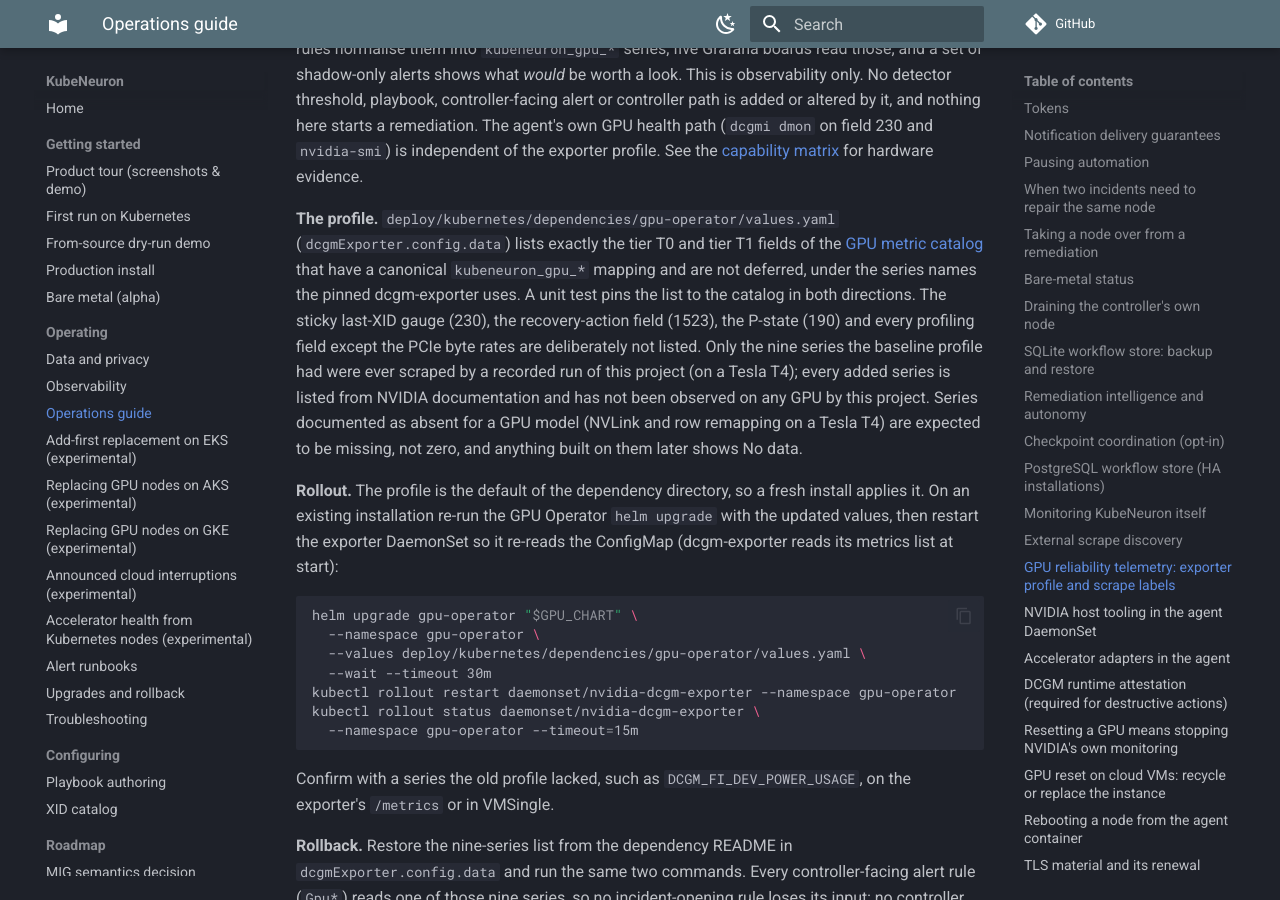
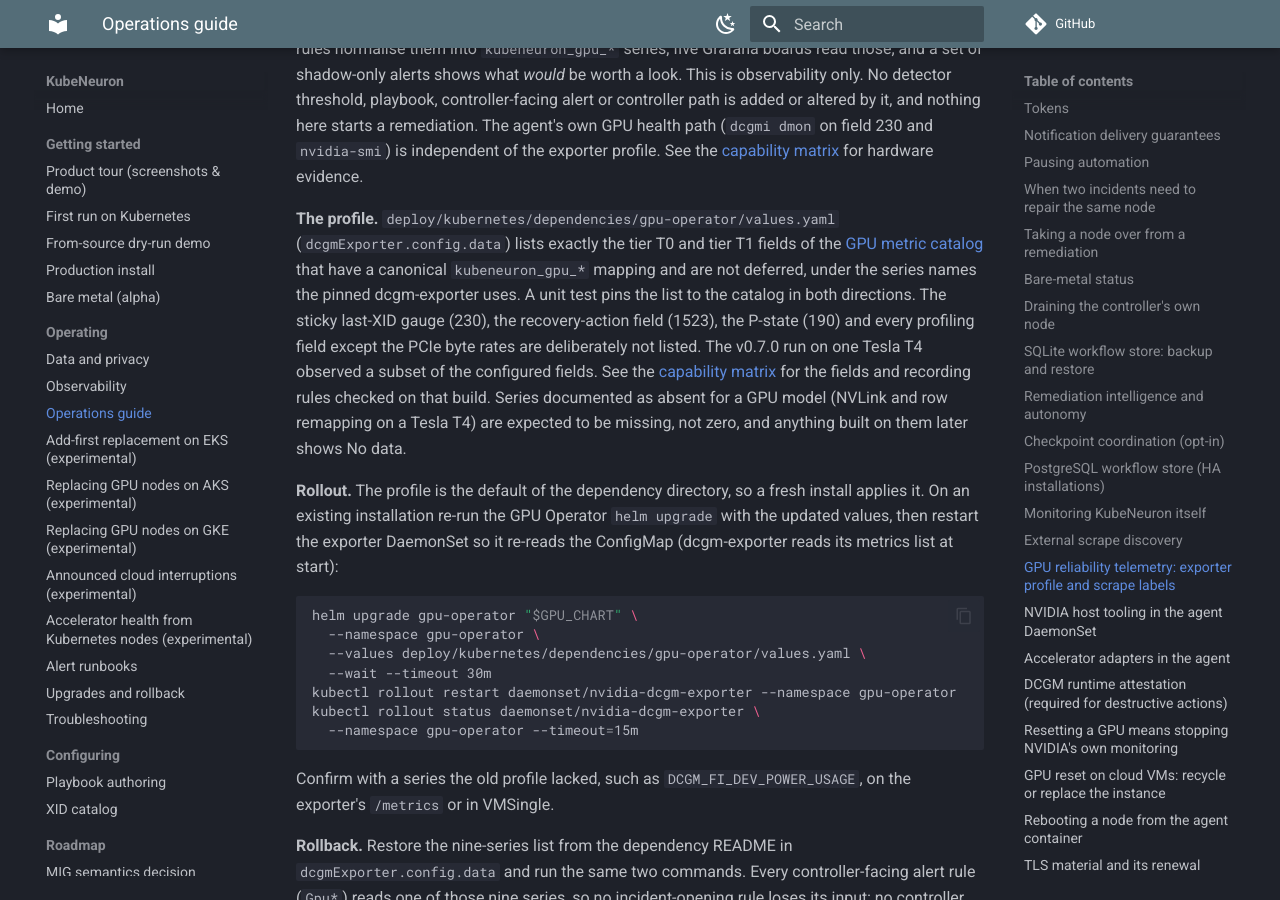
Before and after one commit to kubeneuron/kubeneuron, an MkDocs documentation site: the page built from docs/operations.md, in a window 1280 px wide and 900 px high, scrolled down 14531 px. Built offline with MkDocs 1.6.1 and Material for MkDocs 9.7.7, drawn with Linux system fonts in a browser that asks for light colours; comment, search, counter and statistics services are not loaded; some of the changed text lies outside the part shown.

Commit message:
Identify the builds behind historical accelerator evidence
Signed-off-by: Andrii Petruk <andrey.petruk@gmail.com>

```diff
--- a/docs/operations.md
+++ b/docs/operations.md
@@ -439,7 +439,7 @@ must be recorded by the adapter and its operating procedure.
 
 ## Checkpoint coordination (opt-in)
 
-The hardware test used a toy trainer on one Tesla T4. Validation with a production checkpointing workload is pending.
+The v0.8.0 hardware test used a toy trainer on one Tesla T4. Validation with a production checkpointing workload is pending.
 
 `spec.safety.checkpointCoordination` lets opted-in Pods be told, and given a
 bounded deadline, before a `Drain` or `EvictGPUWorkload` step disrupts them.
@@ -687,10 +687,7 @@ the [GPU metric catalog](reference-gpu-metrics.md) that have a canonical
 pinned dcgm-exporter uses. A unit test pins the list to the catalog in both
 directions. The sticky last-XID gauge (230), the recovery-action field
 (1523), the P-state (190) and every profiling field except the PCIe byte
-rates are deliberately not listed. Only the nine series the baseline profile
-had were ever scraped by a recorded run of this project (on a Tesla T4);
-every added series is listed from NVIDIA documentation and has not been
-observed on any GPU by this project. Series documented as absent for a GPU
+rates are deliberately not listed. The v0.7.0 run on one Tesla T4 observed a subset of the configured fields. See the [capability matrix](reference-capabilities.md) for the fields and recording rules checked on that build. Series documented as absent for a GPU
 model (NVLink and row remapping on a Tesla T4) are expected to be missing,
 not zero, and anything built on them later shows No data.
 
@@ -1377,8 +1374,7 @@ separately.
    recording-rule series are queryable, and points the `KubeNeuron` root at
    the profile's endpoints. Then runs the **read-only observability check**:
    T0/T1 exporter series, the canonical label contract, the EKS `node_pool`,
-   the MiB-to-bytes rule and the Tesla T4 absences. Neither step has run on
-   hardware yet; both are new in the workflow.
+   the MiB-to-bytes rule and the Tesla T4 absences. The [capability matrix](reference-capabilities.md) records the subset of these checks exercised on the v0.7.0 build.
 4. Injects a kernel **XID 79** into a GPU node's `/dev/kmsg` and asserts the
    incident walks cordon → drain → approval → dry-run reboot ladder, with the
    approver identity recorded in the audit trail — and that the controller
```
Also changed, not shown: docs/reference-capabilities.md (+4 -0 lines).
